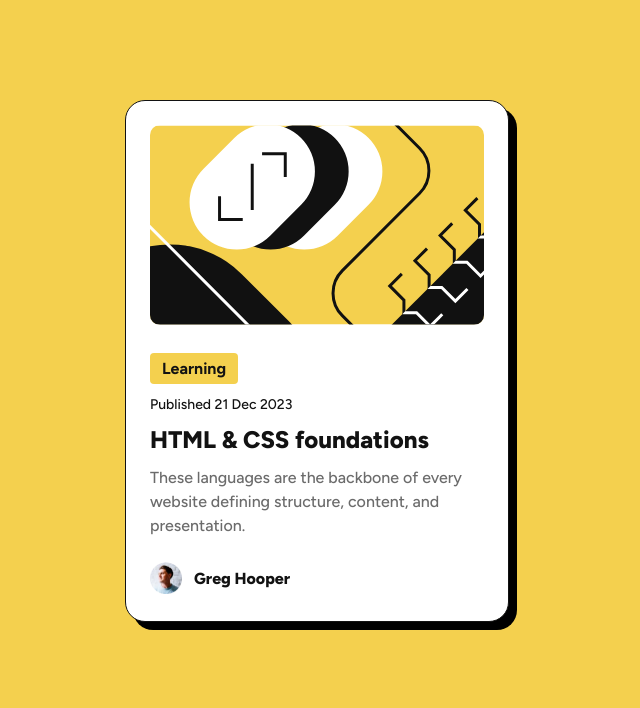
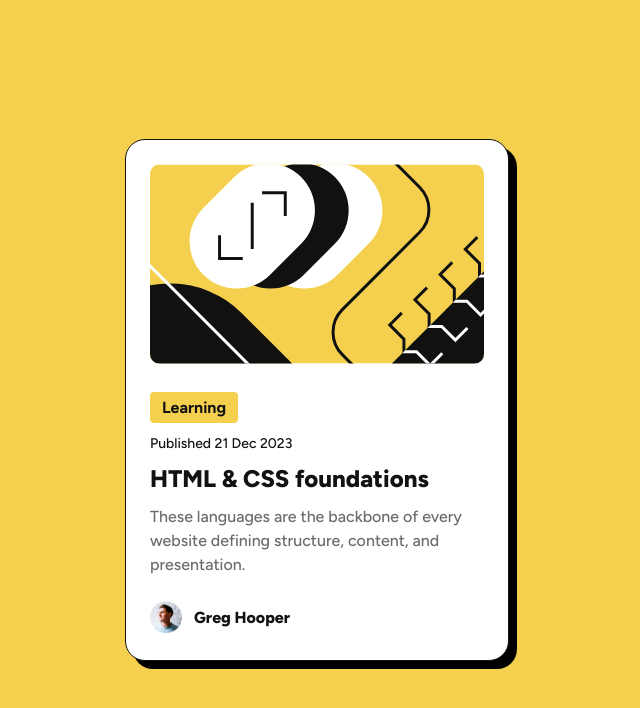
Before and after one commit to christencodes/Blog-Preview-Card, a plain HTML site: page index.html in a window 1280 px wide. Shown: the whole page, without its empty margins (323-963 px from the left). Drawn offline with Linux system fonts and the light colour scheme.

Commit message:
Updated css to center card basedon mentor feedback

```diff
--- a/style.css
+++ b/style.css
@@ -4,13 +4,6 @@
   margin: 0;
   padding: 0;
   box-sizing: border-box;
-}
-
-a,
-li,
-ul,
-ol {
-  text-decoration: none;
 }
 
 img {
@@ -32,12 +25,15 @@ body {
 
 .container {
   max-width: 100%;
+  height: 100vh;
+  display: flex;
+  justify-content: center;
+  align-items: center;
 }
 
 .card-container {
   width: 384px;
   height: 522px;
-  margin: 100px auto;
   padding: 24px;
 }
 
```
